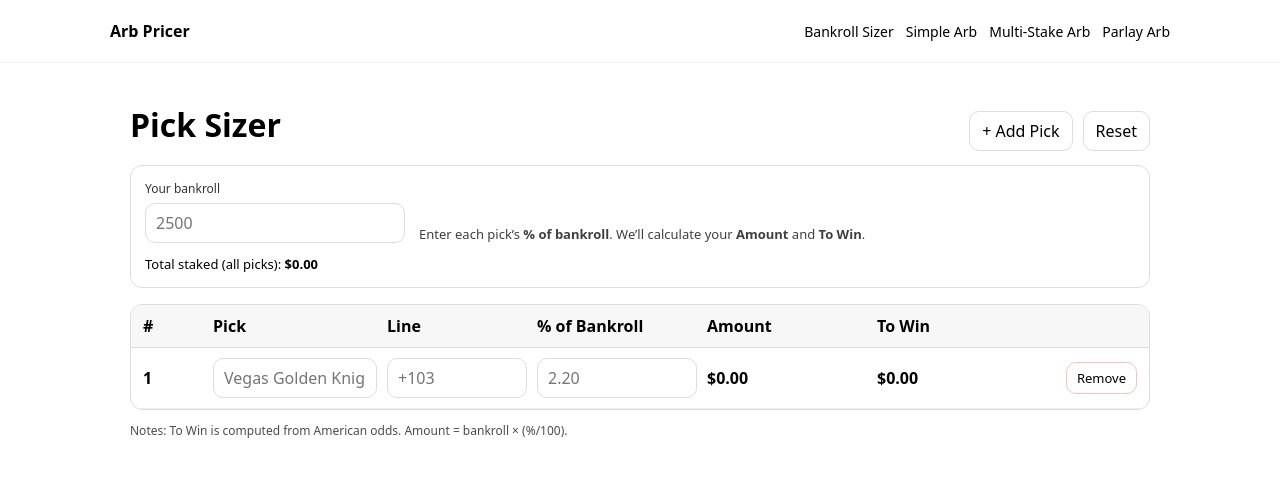
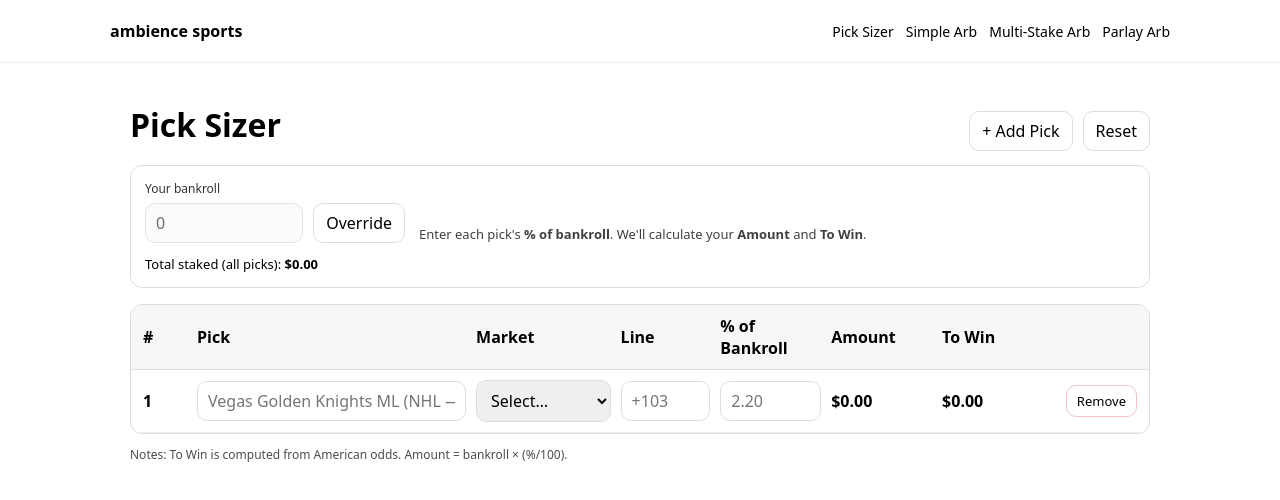
Before and after one commit to TTreads/Arb-Pricer, a Next.js app: page /pick-sizer in a window 1280 px wide. Shown: the top 500 px of the page. Built offline with nearby package versions, Linux system fonts and the light colour scheme.

Commit message:
ambience sports

```diff
--- a/app/layout.tsx
+++ b/app/layout.tsx
@@ -3,7 +3,7 @@ import type { Metadata } from 'next';
 import Link from 'next/link';
 
 export const metadata: Metadata = {
-  title: 'Arb Pricer',
+  title: 'ambience sports',
   description: 'Simple calculators for arb / multi-stake / parlay arb.',
 };
 
@@ -13,9 +13,9 @@ export default function RootLayout({ children }: { children: React.ReactNode })
       <body>
         <header style={{ borderBottom: '1px solid #eee' }}>
           <div className="container" style={{ display: 'flex', justifyContent: 'space-between', alignItems: 'center' }}>
-            <Link href="/" style={{ fontWeight: 900 }}>Arb Pricer</Link>
+            <Link href="/" style={{ fontWeight: 900 }}>ambience sports</Link>
             <nav style={{ display: 'flex', gap: 12, fontSize: 14 }}>
-              <Link href="/pick-sizer">Bankroll Sizer</Link>
+              <Link href="/pick-sizer">Pick Sizer</Link>
               <Link href="/simple-arb">Simple Arb</Link>
               <Link href="/multi-stake-arb">Multi-Stake Arb</Link>
               <Link href="/parlay-arb">Parlay Arb</Link>
--- a/app/pick-sizer/page.tsx
+++ b/app/pick-sizer/page.tsx
@@ -5,11 +5,39 @@ import React, { useEffect, useMemo, useState } from 'react'
 type RowUI = {
   id: string
   pick: string
-  oddsAmerican: string // string for smooth typing
-  pctOfBankroll: string // string, e.g. "2.20"
+  market: MarketValue
+  oddsAmerican: string
+  pctOfBankroll: string
 }
 
+/* =======================
+   Constants
+======================= */
+
 const LS_KEY = 'picksizer-draft-v1'
+const BANKROLL_KEY = 'BankrollSize'
+
+type BankrollSizeLS = {
+  bankroll: number
+  updatedAt: string // ISO
+}
+
+const MARKET_OPTIONS = [
+  { value: '', label: 'Select…' },
+  { value: 'ML', label: 'ML' },
+  { value: 'SPREAD:+OVER', label: 'SPREAD:(+)OVER' },
+  { value: 'SPREAD:-UNDER', label: 'SPREAD:(-)UNDER' },
+  { value: 'TOTAL:+OVER', label: 'TOTAL:(+)OVER' },
+  { value: 'TOTAL:-UNDER', label: 'TOTAL:(-)UNDER' },
+] as const
+
+type MarketValue = (typeof MARKET_OPTIONS)[number]['value']
+
+// ✅ NEW: grid column template (relative sizing + minimums)
+// - Pick gets min 22 characters (22ch) and grows the most
+// - Everything else has sane minimums but stays relative via fr units
+const GRID_COLS =
+  '44px minmax(22ch, 2.4fr) minmax(12ch, 1.2fr) minmax(7ch, 0.8fr) minmax(10ch, 0.9fr) minmax(9ch, 0.9fr) minmax(9ch, 0.9fr) 84px'
 
 function parseNum(raw: string, fallback = 0): number {
   const s = raw.trim()
@@ -34,6 +62,7 @@ function newRow(partial?: Partial<RowUI>): RowUI {
   return {
     id: crypto.randomUUID(),
     pick: '',
+    market: '',
     oddsAmerican: '',
     pctOfBankroll: '',
     ...partial,
@@ -41,46 +70,69 @@ function newRow(partial?: Partial<RowUI>): RowUI {
 }
 
 export default function PickSizerPage() {
-  const [bankroll, setBankroll] = useState<string>('')
+  const [bankrollLocked, setBankrollLocked] = useState<number>(0)
+  const [bankrollDraft, setBankrollDraft] = useState<string>('')
+  const [isOverride, setIsOverride] = useState<boolean>(false)
 
-  const [rows, setRows] = useState<RowUI[]>([
-    newRow({ pick: '', oddsAmerican: '', pctOfBankroll: '' }),
-  ])
+  const [rows, setRows] = useState<RowUI[]>([newRow()])
 
   /* ---------- persistence ---------- */
   useEffect(() => {
+    const bs = loadBankrollSize()
+    if (bs) {
+      setBankrollLocked(bs.bankroll)
+      setBankrollDraft(String(bs.bankroll))
+    } else {
+      setBankrollLocked(0)
+      setBankrollDraft('0')
+    }
+
     try {
       const raw = localStorage.getItem(LS_KEY)
       if (!raw) return
-      const parsed = JSON.parse(raw) as { bankroll: string; rows: RowUI[] }
+      const parsed = JSON.parse(raw) as { rows: RowUI[] }
       if (parsed?.rows?.length) setRows(parsed.rows)
-      if (typeof parsed?.bankroll === 'string') setBankroll(parsed.bankroll)
     } catch {}
   }, [])
 
   useEffect(() => {
     try {
-      localStorage.setItem(LS_KEY, JSON.stringify({ bankroll, rows }))
+      localStorage.setItem(LS_KEY, JSON.stringify({ rows }))
     } catch {}
-  }, [bankroll, rows])
+  }, [rows])
+
+  function loadBankrollSize(): BankrollSizeLS | null {
+    try {
+      const raw = localStorage.getItem(BANKROLL_KEY)
+      if (!raw) return null
+      const parsed = JSON.parse(raw) as Partial<BankrollSizeLS>
+      const bankroll = Number(parsed.bankroll)
+      if (!Number.isFinite(bankroll) || bankroll <= 0) return null
+      return {
+        bankroll,
+        updatedAt: typeof parsed.updatedAt === 'string' ? parsed.updatedAt : new Date().toISOString(),
+      }
+    } catch {
+      return null
+    }
+  }
+
+  function saveBankrollSize(bankroll: number) {
+    const payload: BankrollSizeLS = { bankroll, updatedAt: new Date().toISOString() }
+    localStorage.setItem(BANKROLL_KEY, JSON.stringify(payload))
+  }
 
   /* ---------- computed ---------- */
   const computed = useMemo(() => {
-    const b = parseNum(bankroll, 0)
-
+    const b = bankrollLocked
     return rows.map((r) => {
       const odds = parseNum(r.oddsAmerican, 0)
-      const pct = parseNum(r.pctOfBankroll, 0) // e.g. 2.2 means 2.2%
+      const pct = parseNum(r.pctOfBankroll, 0)
       const amount = b > 0 ? b * (pct / 100) : 0
       const toWin = americanToWin(amount, odds)
-
-      return {
-        ...r,
-        amount: round2(amount),
-        toWin: round2(toWin),
-      }
+      return { ...r, amount: round2(amount), toWin: round2(toWin) }
     })
-  }, [bankroll, rows])
+  }, [bankrollLocked, rows])
 
   const totalAmount = useMemo(() => round2(computed.reduce((sum, r) => sum + r.amount, 0)), [computed])
 
@@ -98,7 +150,6 @@ export default function PickSizerPage() {
   }
 
   function reset() {
-    setBankroll('')
     setRows([newRow(), newRow()])
   }
 
@@ -120,16 +171,41 @@ export default function PickSizerPage() {
         <div style={{ display: 'grid', gridTemplateColumns: '260px 1fr', gap: 14, alignItems: 'end' }}>
           <div>
             <div style={{ fontSize: 12, opacity: 0.8, marginBottom: 6 }}>Your bankroll</div>
+
+            <div style={{ display: 'flex', gap: 10, alignItems: 'center' }}>
               <input
-              value={bankroll}
-              onChange={(e) => setBankroll(e.target.value)}
-              placeholder='2500'
-              style={inputStyle}
+                value={isOverride ? bankrollDraft : String(bankrollLocked)}
+                onChange={(e) => setBankrollDraft(e.target.value)}
+                style={{ ...inputStyle, opacity: isOverride ? 1 : 0.85 }}
+                disabled={!isOverride}
               />
+
+              <BankrollOverrideButton
+                bankrollLocked={bankrollLocked}
+                bankrollDraft={bankrollDraft}
+                isOverride={isOverride}
+                onOverride={() => {
+                  setIsOverride(true)
+                  setBankrollDraft(String(bankrollLocked))
+                }}
+                onSave={() => {
+                  const next = parseNum(bankrollDraft, 0)
+                  if (next > 0) {
+                    saveBankrollSize(next)
+                    setBankrollLocked(next)
+                    setIsOverride(false)
+                  }
+                }}
+                onCancel={() => {
+                  setIsOverride(false)
+                  setBankrollDraft(String(bankrollLocked))
+                }}
+              />
+            </div>
           </div>
 
           <div style={{ fontSize: 13, opacity: 0.75 }}>
-            Enter each pick’s <b>% of bankroll</b>. We’ll calculate your <b>Amount</b> and <b>To Win</b>.
+            Enter each pick&apos;s <b>% of bankroll</b>. We&apos;ll calculate your <b>Amount</b> and <b>To Win</b>.
           </div>
         </div>
 
@@ -138,52 +214,69 @@ export default function PickSizerPage() {
         </div>
       </div>
 
-      <div style={{ marginTop: 16, border: '1px solid #ddd', borderRadius: 12, overflow: 'hidden' }}>
+      {/* ✅ NEW: allow horizontal scroll only if needed */}
+      <div
+        style={{
+          marginTop: 16,
+          border: '1px solid #ddd',
+          borderRadius: 12,
+          overflowX: 'auto',
+        }}
+      >
+        {/* ✅ NEW: grid header (no fixed widths) */}
         <div style={thead}>
-          <div style={{ width: 60 }}>#</div>
-          <div style={{ flex: 1 }}>Pick</div>
-          <div style={{ width: 140 }}>Line</div>
-          <div style={{ width: 160 }}>% of Bankroll</div>
-          <div style={{ width: 160 }}>Amount</div>
-          <div style={{ width: 160 }}>To Win</div>
-          <div style={{ width: 90 }} />
+          <div>#</div>
+          <div>Pick</div>
+          <div>Market</div>
+          <div>Line</div>
+          <div>% of Bankroll</div>
+          <div>Amount</div>
+          <div>To Win</div>
+          <div />
         </div>
 
+        {/* ✅ NEW: grid rows (no fixed widths) */}
         {computed.map((r, idx) => (
           <div key={r.id} style={trow}>
-            <div style={{ width: 60, fontWeight: 800 }}>{idx + 1}</div>
+            <div style={{ fontWeight: 800 }}>{idx + 1}</div>
 
-            <div style={{ flex: 1 }}>
             <input
               value={r.pick}
               onChange={(e) => updateRow(r.id, { pick: e.target.value })}
-                placeholder='Vegas Golden Knights ML (NHL – 8PM EST)'
+              placeholder='Vegas Golden Knights ML (NHL — 8PM EST)'
               style={inputStyle}
             />
-            </div>
 
-            <div style={{ width: 140 }}>
+            <select
+              value={r.market ?? ''}
+              onChange={(e) => updateRow(r.id, { market: e.target.value as MarketValue })}
+              style={inputStyle}
+            >
+              {MARKET_OPTIONS.map((opt) => (
+                <option key={opt.value} value={opt.value}>
+                  {opt.label}
+                </option>
+              ))}
+            </select>
+
             <input
               value={r.oddsAmerican}
               onChange={(e) => updateRow(r.id, { oddsAmerican: e.target.value })}
               placeholder='+103'
               style={inputStyle}
             />
-            </div>
 
-            <div style={{ width: 160 }}>
             <input
               value={r.pctOfBankroll}
               onChange={(e) => updateRow(r.id, { pctOfBankroll: e.target.value })}
               placeholder='2.20'
               style={inputStyle}
             />
-            </div>
 
-            <div style={{ width: 160, fontWeight: 900 }}>${r.amount.toFixed(2)}</div>
-            <div style={{ width: 160, fontWeight: 900 }}>${r.toWin.toFixed(2)}</div>
+            <div style={{ fontWeight: 900 }}>${r.amount.toFixed(2)}</div>
+            <div style={{ fontWeight: 900 }}>${r.toWin.toFixed(2)}</div>
 
-            <div style={{ width: 90, display: 'flex', justifyContent: 'flex-end' }}>
+            <div style={{ display: 'flex', justifyContent: 'flex-end' }}>
               <button onClick={() => removeRow(r.id)} style={btnDanger}>
                 Remove
               </button>
@@ -199,12 +292,73 @@ export default function PickSizerPage() {
   )
 }
 
+function BankrollOverrideButton({
+  bankrollLocked,
+  bankrollDraft,
+  isOverride,
+  onOverride,
+  onSave,
+  onCancel,
+}: {
+  bankrollLocked: number
+  bankrollDraft: string
+  isOverride: boolean
+  onOverride: () => void
+  onSave: () => void
+  onCancel: () => void
+}) {
+  const changed = isOverride && parseNum(bankrollDraft, bankrollLocked) !== bankrollLocked
+
+  if (!isOverride) {
+    return (
+      <button onClick={onOverride} style={btn}>
+        Override
+      </button>
+    )
+  }
+
+  return (
+    <div style={{ display: 'flex', gap: 8 }}>
+      <button onClick={changed ? onSave : onCancel} style={btn}>
+        {changed ? 'Save' : 'Cancel'}
+      </button>
+    </div>
+  )
+}
+
+/* =======================
+   Styles
+======================= */
+
 const inputStyle: React.CSSProperties = {
   width: '100%',
   border: '1px solid #ddd',
   borderRadius: 10,
   padding: '8px 10px',
   fontSize: 16,
+}
+
+// ✅ NEW: grid-based header/rows using GRID_COLS (relative)
+const thead: React.CSSProperties = {
+  display: 'grid',
+  gridTemplateColumns: GRID_COLS,
+  gap: 10,
+  padding: '10px 12px',
+  background: '#f7f7f7',
+  borderBottom: '1px solid #ddd',
+  fontWeight: 900,
+  alignItems: 'center',
+  minWidth: 920, // optional guardrail: forces scroll on very small screens
+}
+
+const trow: React.CSSProperties = {
+  display: 'grid',
+  gridTemplateColumns: GRID_COLS,
+  gap: 10,
+  padding: '10px 12px',
+  borderBottom: '1px solid #eee',
+  alignItems: 'center',
+  minWidth: 920, // match header
 }
 
 const btn: React.CSSProperties = {
@@ -223,21 +377,3 @@ const btnDanger: React.CSSProperties = {
   cursor: 'pointer',
   fontSize: 13,
 }
-
-const thead: React.CSSProperties = {
-  display: 'flex',
-  gap: 10,
-  padding: '10px 12px',
-  background: '#f7f7f7',
-  borderBottom: '1px solid #ddd',
-  fontWeight: 900,
-  alignItems: 'center',
-}
-
-const trow: React.CSSProperties = {
-  display: 'flex',
-  gap: 10,
-  padding: '10px 12px',
-  borderBottom: '1px solid #eee',
-  alignItems: 'center',
-}
```
Also changed, not shown: app/page.tsx (+4 -4 lines). Lines whose indentation alone changed are shown as unchanged.
